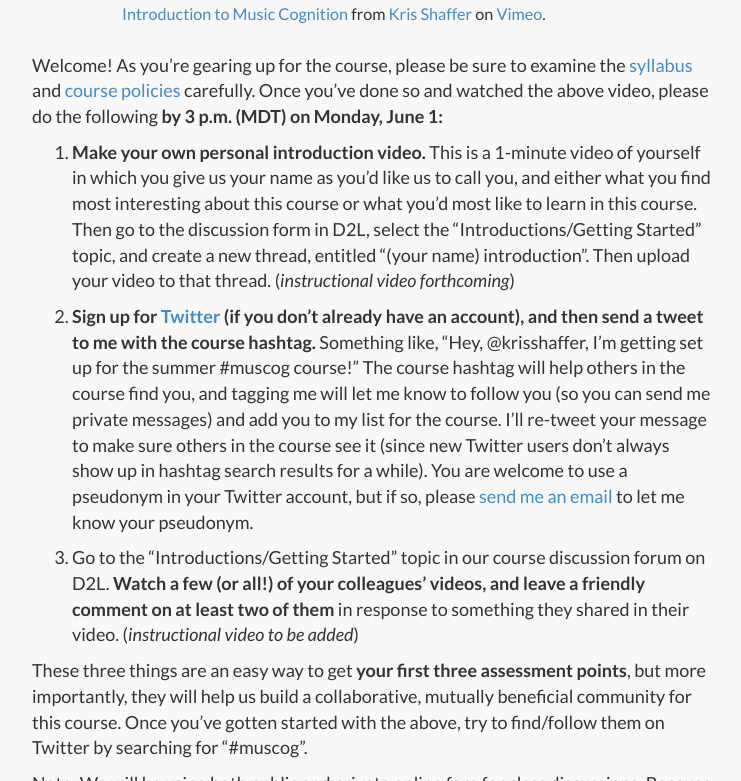
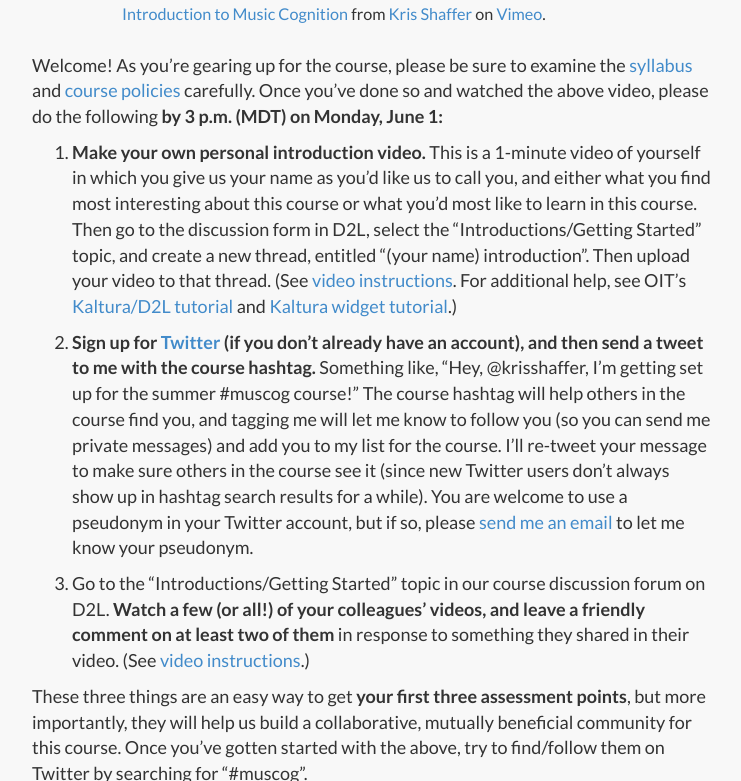
Before and after one commit to kshaffer/cognition, a Jekyll site: the page built from introductions.md, in a window 1280 px wide and 900 px high, scrolled down 923 px, cut to the strip 119-900 px from the top of the window. Shown: the whole strip, without its empty margins (268-1009 px from the left). Built offline with Jekyll 4.4.1, drawn with Linux system fonts in a browser that asks for light colours; nearby versions of some CDN libraries; library files that are not in the unit come from our copies.

Commit message:
Week 1 instruction video added

```diff
--- a/introductions.md
+++ b/introductions.md
@@ -9,11 +9,11 @@ image: drain.jpg
 
 Welcome! As you're gearing up for the course, please be sure to examine the [syllabus](/syllabus/) and [course policies](/policies/) carefully. Once you've done so and watched the above video, please do the following **by 3 p.m. (MDT) on Monday, June 1:**
 
-1. **Make your own personal introduction video.** This is a 1-minute video of yourself in which you give us your name as you'd like us to call you, and either what you find most interesting about this course or what you'd most like to learn in this course. Then go to the discussion form in D2L, select the "Introductions/Getting Started" topic, and create a new thread, entitled "(your name) introduction". Then upload your video to that thread. (*instructional video forthcoming*)
+1. **Make your own personal introduction video.** This is a 1-minute video of yourself in which you give us your name as you'd like us to call you, and either what you find most interesting about this course or what you'd most like to learn in this course. Then go to the discussion form in D2L, select the "Introductions/Getting Started" topic, and create a new thread, entitled "(your name) introduction". Then upload your video to that thread. (See [video instructions](https://vimeo.com/129008805). For additional help, see OIT's [Kaltura/D2L tutorial](http://www.colorado.edu/oit/tutorial/d2l-insert-course-media-kaltura) and [Kaltura widget tutorial](http://www.colorado.edu/oit/tutorial/d2l-upload-media-kaltura-widget).)
 
 2. **Sign up for [Twitter](http://www.twitter.com) (if you don't already have an account), and then send a tweet to me with the course hashtag.** Something like, "Hey, @krisshaffer, I'm getting set up for the summer #muscog course!" The course hashtag will help others in the course find you, and tagging me will let me know to follow you (so you can send me private messages) and add you to my list for the course. I'll re-tweet your message to make sure others in the course see it (since new Twitter users don't always show up in hashtag search results for a while). You are welcome to use a pseudonym in your Twitter account, but if so, please [send me an email](mailto:kris.shaffer@colorado.edu) to let me know your pseudonym.
 
-3. Go to the "Introductions/Getting Started" topic in our course discussion forum on D2L. **Watch a few (or all!) of your colleagues' videos, and leave a friendly comment on at least two of them** in response to something they shared in their video. (*instructional video to be added*)
+3. Go to the "Introductions/Getting Started" topic in our course discussion forum on D2L. **Watch a few (or all!) of your colleagues' videos, and leave a friendly comment on at least two of them** in response to something they shared in their video. (See [video instructions](https://vimeo.com/129008805).)
 
 These three things are an easy way to get **your first three assessment points**, but more importantly, they will help us build a collaborative, mutually beneficial community for this course. Once you've gotten started with the above, try to find/follow them on Twitter by searching for "#muscog".
 
```
